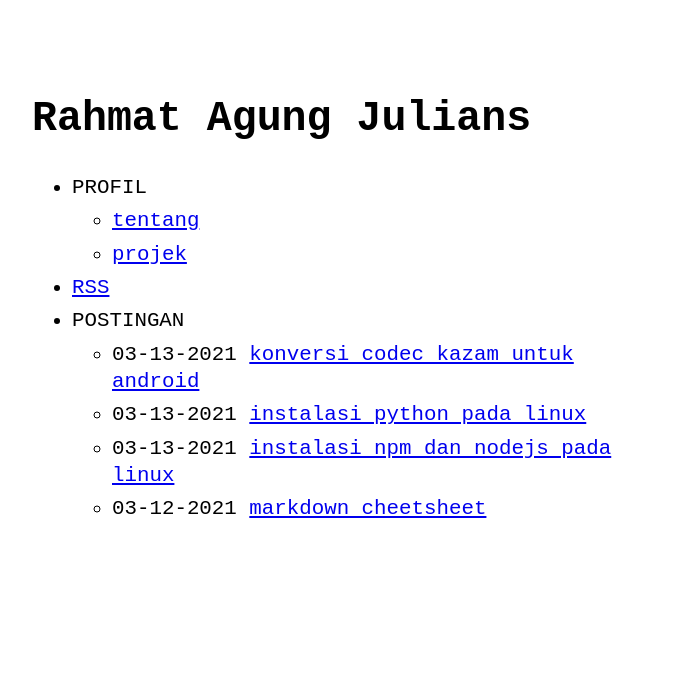
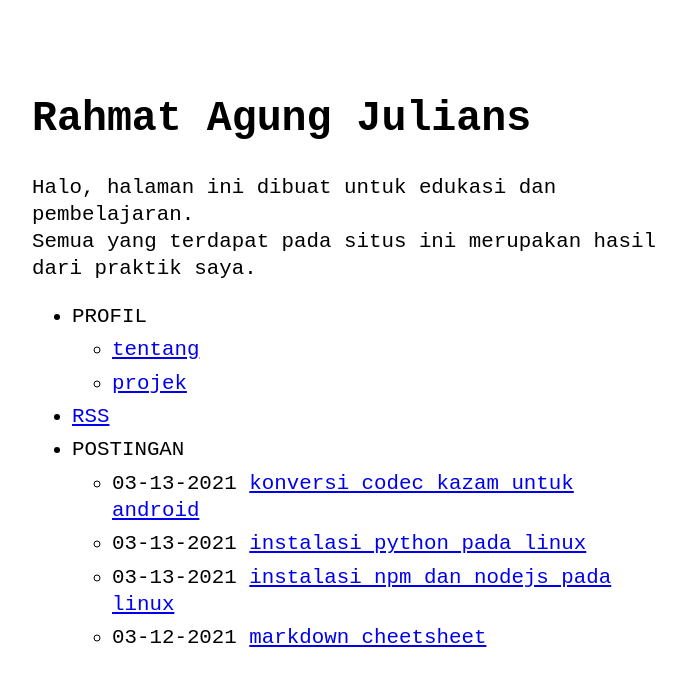
Before and after one commit to rahmatagungj/ruby-blog, a Jekyll site: the page built from index.md, in a window 1280 px wide. Shown: the top 686 px of the page, without its empty margins (288-974 px from the left). Built offline with Jekyll 4.4.1, drawn with Linux system fonts in a browser that asks for light colours.

Commit message:
new advanced title

```diff
--- a/_includes/head.html
+++ b/_includes/head.html
@@ -5,7 +5,7 @@
 
   <title>
     {%- if page.title -%}
-      {{ page.title }}
+      {{ page.title }} - Rahmat Agung Julians
     {%- else -%}
       {{ site.title }}
     {%- endif -%}
--- a/_layouts/home.html
+++ b/_layouts/home.html
@@ -2,10 +2,10 @@
 layout: default
 ---
 <header>
-  <h1>{{ site.title }}</h1>
-  {%-if site.theme_config.show_description-%}
-    <p>{{ site.description }}</p>
-  {%-endif-%}
+  <h1>Rahmat Agung Julians</h1>
+  Halo, halaman ini dibuat untuk edukasi dan pembelajaran. <br/>
+  Semua yang terdapat pada situs ini merupakan hasil dari praktik
+  saya.
 </header>
 
 {%-include menu_item.html collection=site.data.menu.entries-%}
```
